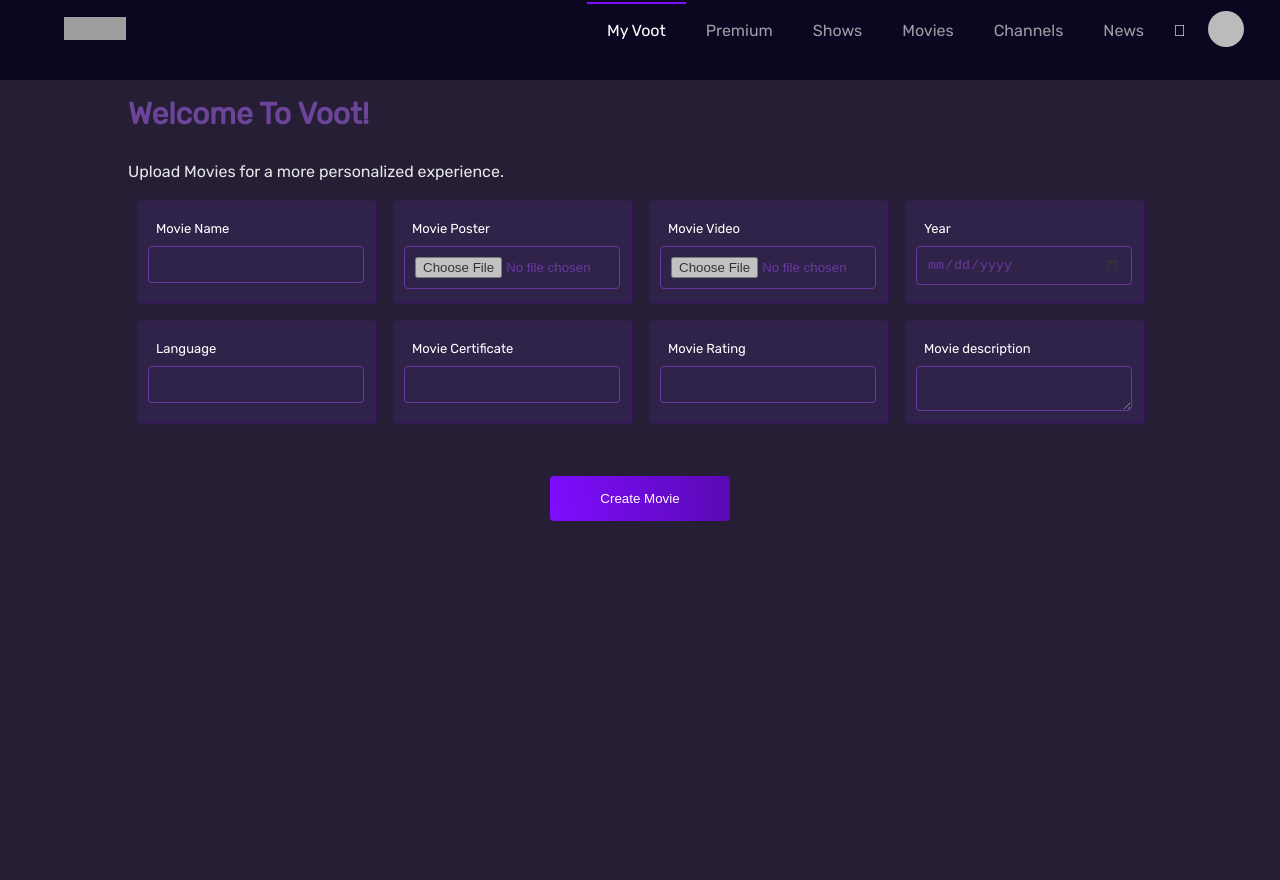
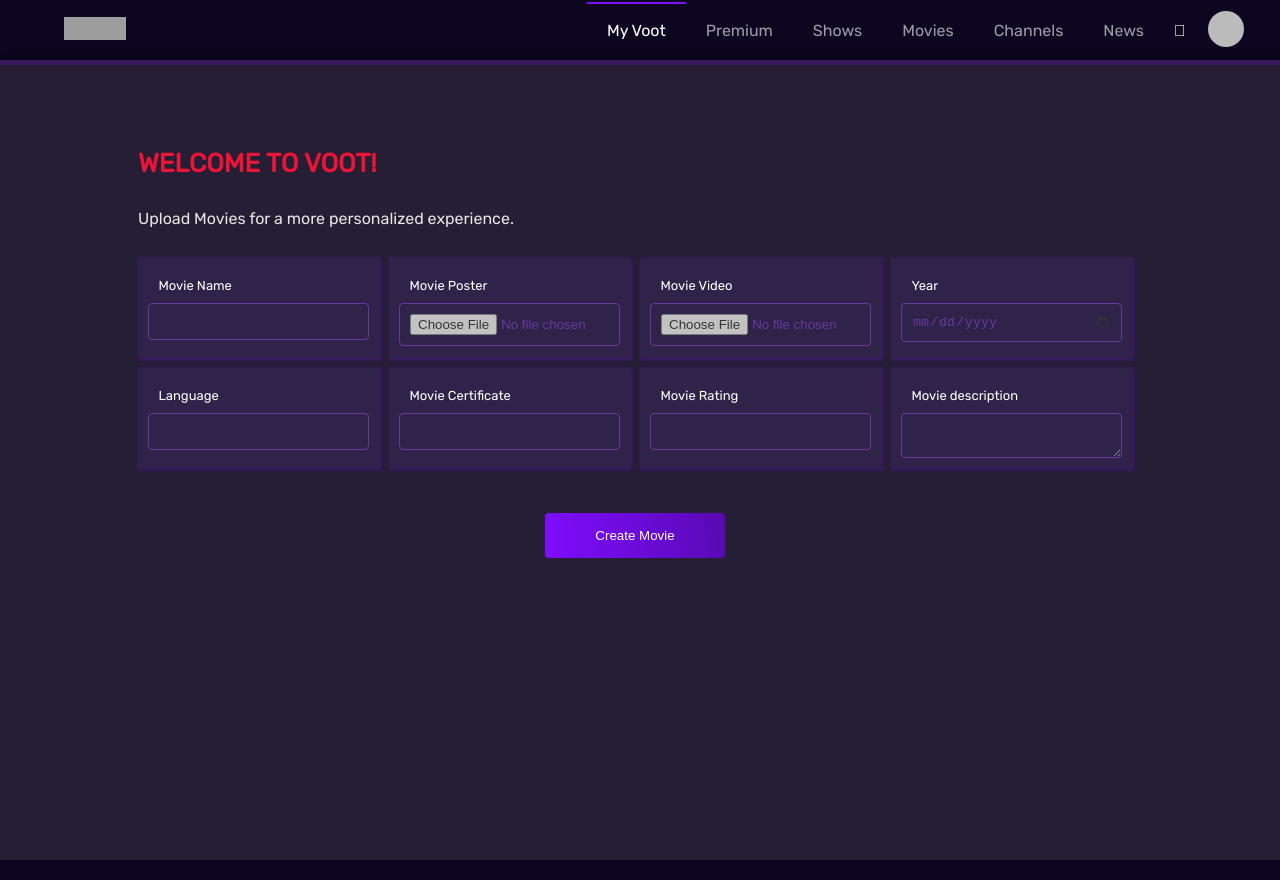
Before and after one commit to shashikunal/voot-clone, a React (Create React App) app: page /movies/upload-movies in a window 1280 px wide. Built offline with nearby package versions, Linux system fonts and the light colour scheme; no server answers; sample sign-in values are in the browser's storage; grey boxes are pictures that could not be loaded.

Commit message:
firebase movie

```diff
--- a/src/Components/VootHeaders/headers.css
+++ b/src/Components/VootHeaders/headers.css
@@ -65,6 +65,7 @@
   top: 58px;
   border-radius: 3px;
   display: none;
+  z-index: 1;
 }
 #vootHeaders .dropdown ul {
   display: flex;
--- a/src/Components/VootMovies/CreateMovie.jsx
+++ b/src/Components/VootMovies/CreateMovie.jsx
@@ -1,6 +1,8 @@
 import React, { useState } from "react";
 import { withRouter, Link } from "react-router-dom";
 import "./Movies.css";
+import firebase from "../../firebase";
+import { toast } from "react-toastify";
 const CreateMovie = props => {
   let [state, setState] = useState({
     movie_name: "",
@@ -11,17 +13,19 @@ const CreateMovie = props => {
     movie_rating: "",
     barStatus: false,
     loading: "",
+    poster: "",
+    video: "",
   });
 
-  let [poster, setPoster] = useState("");
-  let [video, setVideo] = useState("");
+  // let [poster, setPoster] = useState({});
+  // let [video, setVideo] = useState({});
 
   let handlePoster = e => {
-    setPoster({ poster: e.target.files[0] });
+    setState({ poster: e.target.files[0] });
   };
 
   let handleVideo = e => {
-    setVideo({ video: e.target.files[0] });
+    setState({ video: e.target.files[0] });
   };
   let handleChange = e => {
     setState({ ...state, [e.target.name]: e.target.value });
@@ -36,14 +40,24 @@ const CreateMovie = props => {
     movie_language,
     barStatus,
     loading,
+    video,
+    poster,
   } = state;
 
-  let handleSubmit = e => {
+  let handleSubmit = async e => {
     e.preventDefault();
+    console.log();
     try {
-      console.log(state);
-      console.log(poster);
-      console.log(video);
+      let uploadPoster = await firebase
+        .storage()
+        .ref(`/upload-poster/${poster.name}`)
+        .put(poster);
+      let uploadVideo = await firebase
+        .storage()
+        .ref(`/upload-video/${video.name}`)
+        .put(video);
+      console.log(uploadPoster);
+      console.log(uploadVideo);
     } catch (err) {
       console.log(err);
     }
--- a/src/Components/VootMovies/Movies.css
+++ b/src/Components/VootMovies/Movies.css
@@ -3,26 +3,31 @@
   background-color: #251e35;
   height: 100vh;
   align-items: center;
+  border-top: 5px solid #7f0dff38;
+  filter: drop-shadow(2px 4px 6px black);
 }
 
 #MovieBlock article {
   width: 80%;
-  margin: 10px auto;
+  margin: 40px auto;
+  background-color: #251e35;
+  padding: 10px;
 }
 
 #MovieBlock article div h1 {
   margin: 20px 0;
-  text-transform: capitalize;
-  font-size: 30px;
-  color: #5909b3;
-  filter: contrast(0.5);
-  padding: 16px 0 0;
+  text-transform: uppercase;
+  font-size: 26px;
+  color: #ea1537;
+  /* filter: contrast(0.5); */
+  padding: 13px 0 0;
 }
 
 #MovieBlock article div p {
   color: #fff;
   filter: contrast(0.8);
   padding: 10px 0;
+  margin: 20px 0;
 }
 
 #MovieBlock article div form {
@@ -31,11 +36,12 @@
   height: 200px;
   align-items: center;
   width: 100%;
+  justify-content: space-between;
 }
 
 #MovieBlock article div form div {
   flex: 1 1;
-  margin: 10px;
+  margin-right: 10px;
   background: #39295d85;
   padding: 10px;
   box-shadow: 1px 1px 3px 1px #7f0dff4a;
@@ -43,6 +49,7 @@
   align-items: center;
   display: flex;
   flex-direction: column;
+  margin-bottom: 10px;
 }
 
 #MovieBlock article div form div label {
@@ -78,7 +85,7 @@
 .btn-group {
   flex-basis: 100% !important;
   justify-content: flex-end;
-
+  cursor: pointer;
   background-color: transparent !important;
   box-shadow: none !important;
 }
--- a/src/firebase.js
+++ b/src/firebase.js
@@ -9,12 +9,12 @@ import "firebase/database";
 import "firebase/storage";
 
 const firebaseConfig = {
-  apiKey: "AIzaSyBN_AI363CTYCu_2yudWMshm3qfiPXqBOg",
-  authDomain: "voot-8fef7.firebaseapp.com",
-  projectId: "voot-8fef7",
-  storageBucket: "voot-8fef7.appspot.com",
-  messagingSenderId: "1039478055367",
-  appId: "1:1039478055367:web:f81e5410b33f2a3be279e2",
+  apiKey: "AIzaSyDzJwKyDHBbMz84tFcOZXKCTYVEBIixVJ0",
+  authDomain: "voot-efbec.firebaseapp.com",
+  projectId: "voot-efbec",
+  storageBucket: "voot-efbec.appspot.com",
+  messagingSenderId: "723061949503",
+  appId: "1:723061949503:web:965c246a035aac05c4248a",
 };
 
 firebase.initializeApp(firebaseConfig);
```
